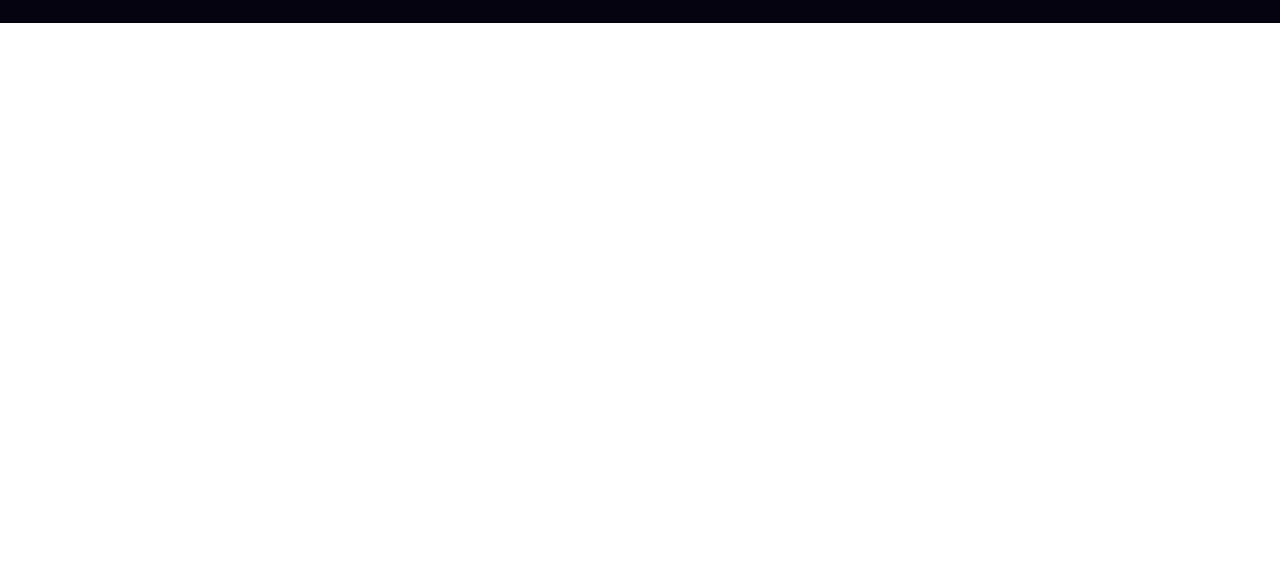
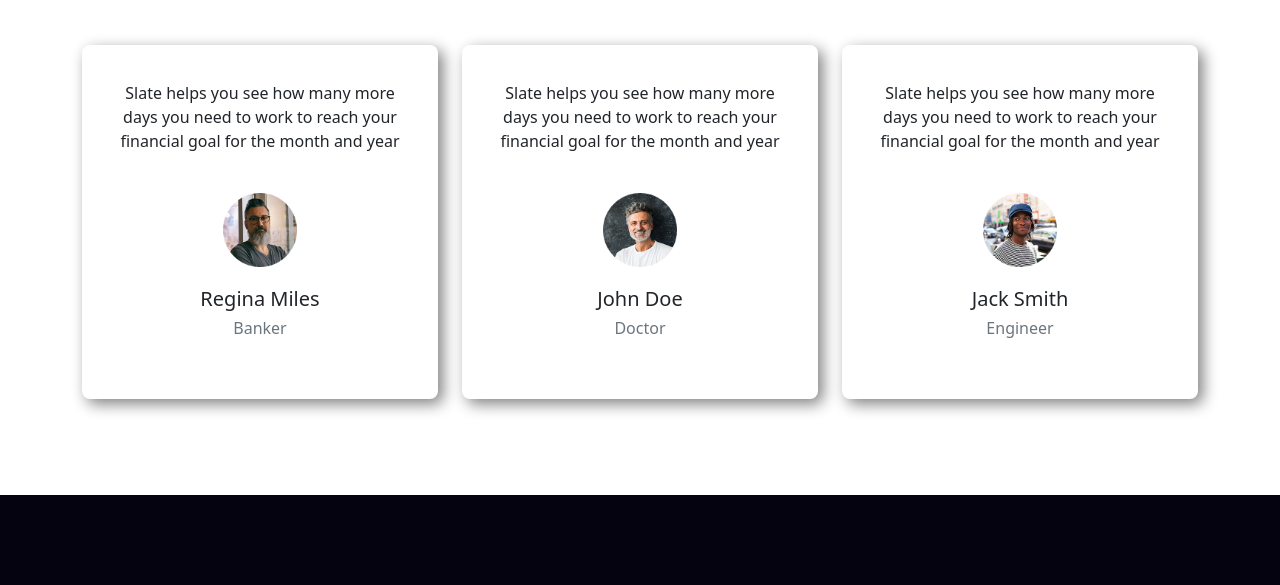
Before and after one commit to rirefat/ido-events-convention-center, a plain HTML site: page index.html in a window 1280 px wide. Shown: the part 2239-2824 px from the top of the page. Before the commit the page ends 2262 px from the top, so only its background shows below. Drawn offline with nearby package versions, Linux system fonts and the light colour scheme.

Commit message:
Complete Customers Review Section

```diff
--- a/index.html
+++ b/index.html
@@ -180,8 +180,56 @@
     </section>
     <!-- Ending of Packages Section -->
 
+    <!-- Starting of Review Section -->
+    <section class="container py-5 my-5">
+        <h1 class="text-center my-5 py-5">Happy Clients says</h1>
+        <div class="row row-cols-1 row-cols-md-3 g-4">
+            <div class="col">
+              <div class="card h-100 text-center review-card">
+                <p class="card-text">Slate helps you see how many more days you need to work to reach your financial goal for the month and year</p>
+                <div class="d-flex justify-content-center pt-4 pb-1">
+                    <img src="images/person 1.png" class=" d-flex justify-content-center w-25" alt="Customer's Picture">
+                </div>
+                <div class="card-body">
+                    <h5 class="card-title">Regina Miles</h5>
+                    <h6 class="text-secondary">Banker</h6>
+                </div>
+              </div>
+            </div>
+            <div class="col">
+              <div class="card h-100 text-center review-card">
+                <p class="card-text">Slate helps you see how many more days you need to work to reach your financial goal for the month and year</p>
+                <div class="d-flex justify-content-center pt-4 pb-1">
+                    <img src="images/person 2.png" class=" d-flex justify-content-center w-25" alt="Customer's Picture">
+                </div>
+                <div class="card-body">
+                    <h5 class="card-title">John Doe</h5>
+                    <h6 class="text-secondary">Doctor</h6>
+                </div>
+              </div>
+            </div>
+            <div class="col">
+              <div class="card h-100 text-center review-card">
+                <p class="card-text">Slate helps you see how many more days you need to work to reach your financial goal for the month and year</p>
+                <div class="d-flex justify-content-center pt-4 pb-1">
+                    <img src="images/person 3.png" class=" d-flex justify-content-center w-25" alt="Customer's Picture">
+                </div>
+                <div class="card-body">
+                    <h5 class="card-title">Jack Smith</h5>
+                    <h6 class="text-secondary">Engineer</h6>
+                </div>
+              </div>
+            </div>
+
+          </div>
+    </section>
+    <!-- Ending of Review Section -->
+
+    <!-- Starting of FAQ Section -->
+    <!-- Ending of FAQ Section -->
+
     <!-- Starting of Footer Section -->
-    <footer>
+    <footer class="py-5">
         <div class="container text-white d-flex justify-content-around align-items-center py-5">
             <div class="info-section">
                 <div class="d-flex align-items-center">
--- a/style.css
+++ b/style.css
@@ -99,6 +99,19 @@ ul li i{
     cursor: pointer;
 }
 
+
+/* Customer Review Section */
+.review-card{
+    border: 1px solid transparent;
+    border-radius: 8px;
+    box-shadow: 5px 5px 15px grey;
+    padding: 10% 8%;
+}
+.review-card:hover{
+    background-color: #d4eaff4b;
+    cursor: pointer;
+}
+
 /* Footer Section */
 footer{
     background-color: #04030f;
```
